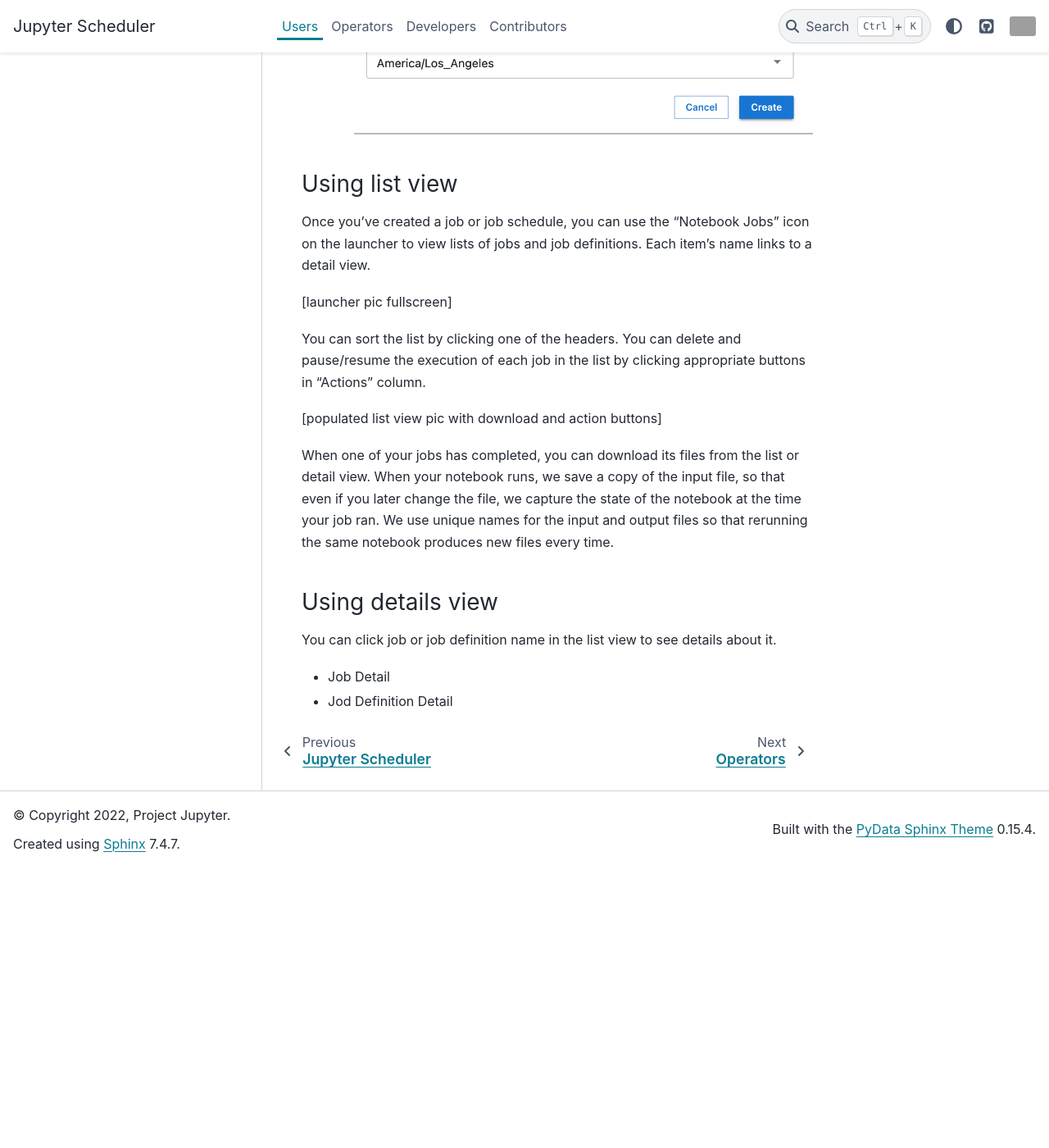
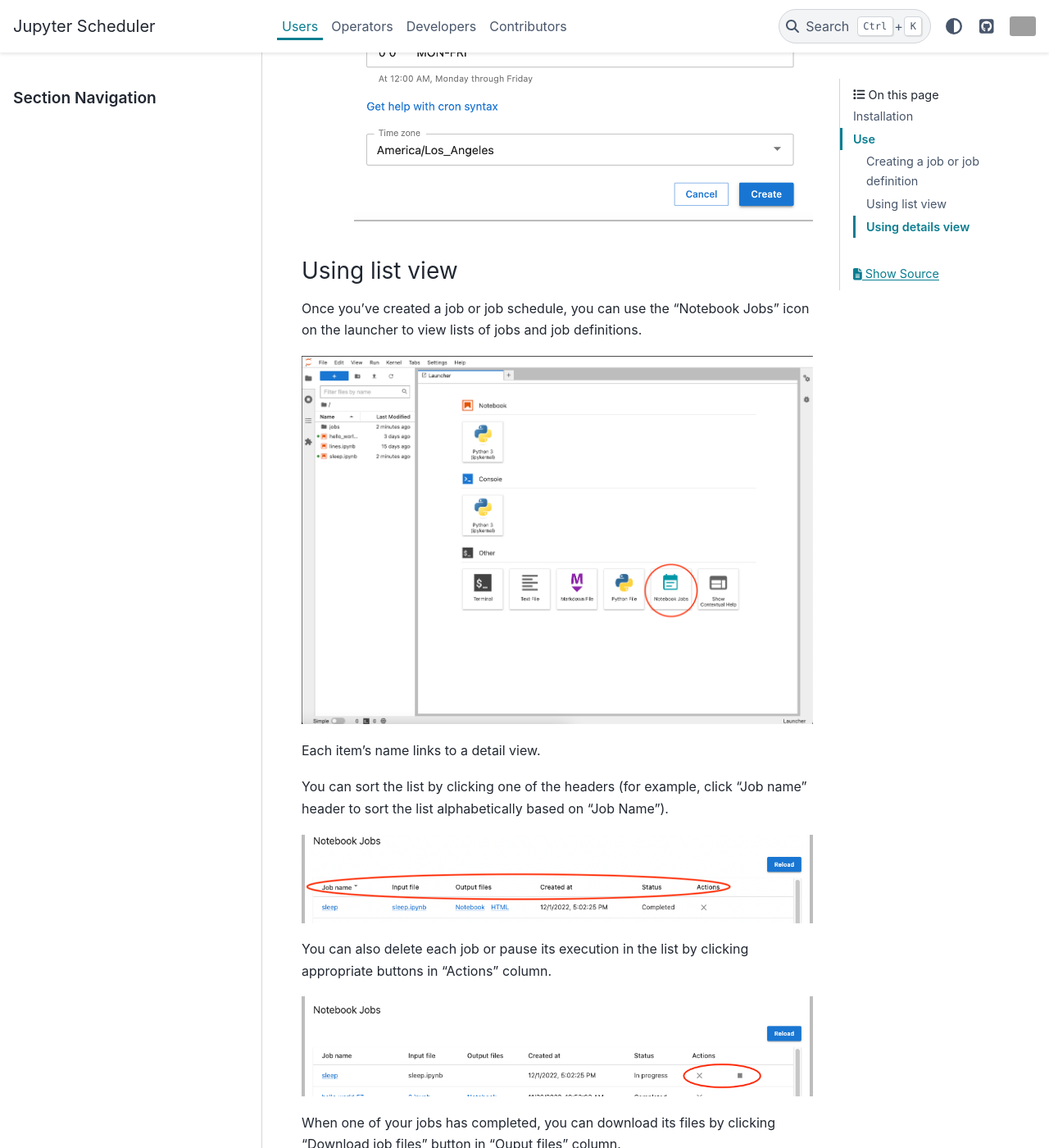
Before and after one commit to jupyter-server/jupyter-scheduler, a Sphinx documentation site: the page built from docs/users/index.md, in a window 1280 px wide and 1400 px high, scrolled down 3170 px. Shown: the whole window at 82% size. Built offline with Sphinx 7.4.7 and the PyData theme 0.15.4, drawn with Linux system fonts in a browser that asks for light colours; before the commit the page ends 4228 px from its top, so only the background shows below that; some of the changed text lies outside the part shown; grey boxes are pictures that could not be loaded.

Commit message:
Complete "Using list view" section

```diff
--- a/docs/users/index.md
+++ b/docs/users/index.md
@@ -24,43 +24,56 @@
 
 ## Use
 
-Jupyter Scheduler can run your Jupyter notebooks in the background once or on a schedule. You can create *jobs* (single run of an individual notebook) and *job definitions* (scheduled recurring notebook jobs).
+Jupyter Scheduler can run your Jupyter notebooks in the background once or on a schedule. You can create *jobs* (single run of an individual notebook) and *job definitions* (scheduled recurring notebook jobs). When your notebook runs, we save a copy of the input file, so that even if you later change the file, we capture the state of the notebook at the time your job ran. We use unique names for the input and output files so that rerunning the same notebook produces new files every time.
 
 ### Creating a job or job definition
 
 1. Choose a Jupyter notebook
    - To create a *job* or *job definition* from a file browser, right-click on a notebook in the file browser and choose “Create Notebook Job” from the context menu:
-![“Create Notebook Job” button in the file browser context menu](create_job_from_filebrowser.png)
+![“Create Notebook Job” button in the file browser context menu](./images/create_job_from_filebrowser.png)
 
    - To create a *job* or *job definition* from an open Notebook, click on a “Create a notebook job” button in the top toolbar of the open Notebook
-![“Create a notebook job” button in the top toolbar of the open Notebook](create_job_from_notebook.png)
+![“Create a notebook job” button in the top toolbar of the open Notebook](./images/create_job_from_notebook.png)
 
 2. Fill out Create Job form
 
    You can give your notebook job or job definition a name, choose an environment to run it in, select different output formats, and provide parameters that are set as local variables when your notebook gets executed. This parameterized execution is similar to [Papermill](https://papermill.readthedocs.io/en/latest/); Jupyter Scheduler provides a UI for managing and accessing the outputs of your notebook jobs inside JupyterLab.
 
-   - To create a *job*, press "Create" button when "Run Now" is chosen under "Schedule".
-   !["Create Job Form"](create_job_form.png)
+   - To create a *job*, press "Create" button when "Run Now" is chosen in "Schedule" section.
+   !["Create Job Form"](./images/create_job_form.png)
 
    - To create a *job definition* that would run your job on a recurring schedule select “Run on a schedule” radio button in "Schedule" section. We provide a few useful shortcuts to, for example, run your notebook at a specified minute, hour, daily or weekly interval.
-   !["Run on schedule"](run_on_schedule.png)
+   !["Run on schedule"](./images/run_on_schedule.png)
    You can also specify a custom schedule in [crontab format](https://www.man7.org/linux/man-pages/man5/crontab.5.html) by selecting "Custom schedule" in "Interval" drop-down menu.
-   !["Custom schedule option"](custom_schedule.png)
+   !["Custom schedule option"](./images/custom_schedule.png)
 
 ### Using list view
 
-Once you’ve created a job or job schedule, you can use the “Notebook Jobs” icon on the launcher to view lists of jobs and job definitions. Each item’s name links to a detail view.
+Once you’ve created a job or job schedule, you can use the “Notebook Jobs” icon on the launcher to view lists of jobs and job definitions.
 
-[launcher pic fullscreen]
+!["Launcher with Notebook Jobs icon in Other section"](./images/launcher.png)
 
-You can sort the list by clicking one of the headers. You can delete and pause/resume the execution of each job in the list by clicking appropriate buttons in "Actions" column.
+Each item’s name links to a detail view.
 
-[populated list view pic with download and action buttons]
+You can sort the list by clicking one of the headers (for example, click "Job name" header to sort the list alphabetically based on "Job Name").
 
-When one of your jobs has completed, you can download its files from the list or detail view. When your notebook runs, we save a copy of the input file, so that even if you later change the file, we capture the state of the notebook at the time your job ran. We use unique names for the input and output files so that rerunning the same notebook produces new files every time.
+!["Notebook Jobs list sorted alphabetically after Job Name header is clicked"](./images/headers.png)
+
+You can also delete each job or pause its execution in the list by clicking appropriate buttons in "Actions" column.
+
+!["Delete and Stop buttons in Actions column"](./images/actions.png)
+
+When one of your jobs has completed, you can download its files by clicking "Download job files" button in "Ouput files" column.
+
+!["Download button in Output Files column"](./images/download_button.png)
+
+After download is finished, you can access the downloaded files by clicking format names that appeared instead of "Download job files" button in "Output files" column.
+
+!["Links to downloaded files in Output Files column after download is finished"](./images/downloaded_files.png)
+
 ### Using details view
 
-You can click job or job definition name in the list view to see details about it.
+You can click job or job definition name in the list view to see its details.
 
 - Job Detail
 
```
Also changed, not shown: docs/users/images/actions.png (added), docs/users/images/create_job_form.png (renamed from docs/users/create_job_form.png), docs/users/images/create_job_from_filebrowser.png (renamed from docs/users/create_job_from_filebrowser.png), docs/users/images/create_job_from_notebook.png (renamed from docs/users/create_job_from_notebook.png), docs/users/images/custom_schedule.png (renamed from docs/users/custom_schedule.png), docs/users/images/download_button.png (added), docs/users/images/downloaded_files.png (added), docs/users/images/headers.png (added), docs/users/images/item_name.png (added), docs/users/images/launcher.png (added), docs/users/images/run_on_schedule.png (renamed from docs/users/run_on_schedule.png).
